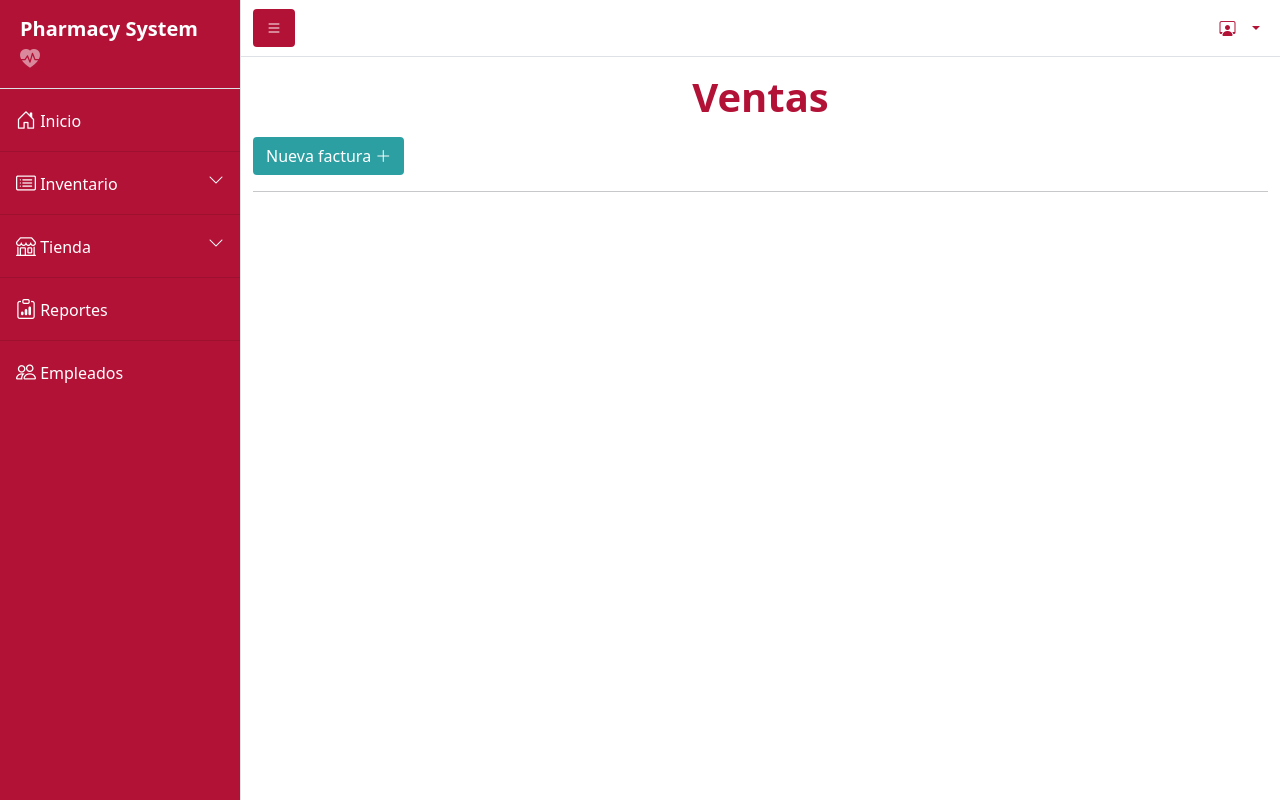
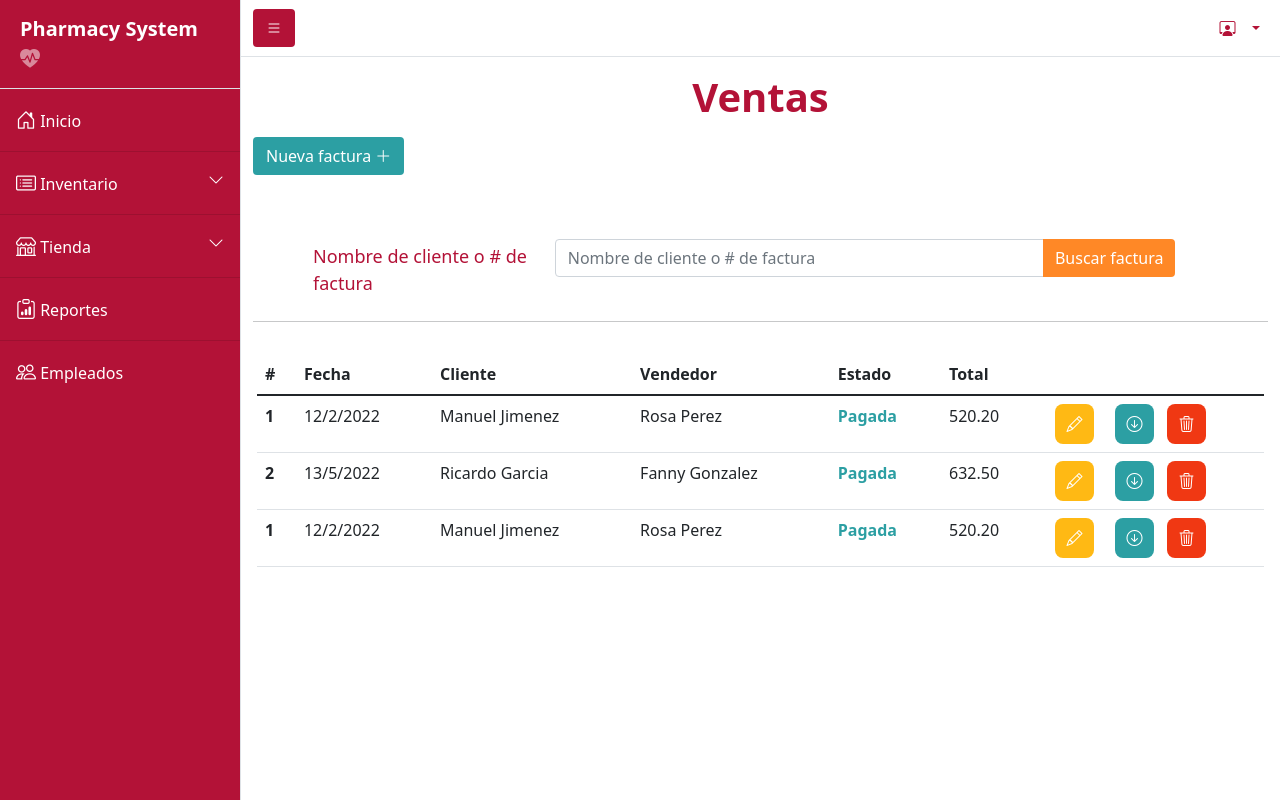
Before and after one commit to FelixAVeras/PharmacySystem_web, a PHP site: page /puntoVenta.php in a window 1280 px wide. Run offline with PHP 8.4, Linux system fonts and the light colour scheme; some libraries are stand-ins or nearby versions.

Commit message:
Cambios
Vista punto de ventas

```diff
--- /dev/null
+++ b/css/puntoVenta.css
@@ -0,0 +1,38 @@
+.label-buscar {
+  color: #b31237;
+  font-weight: 500;
+  font-size: 18px;
+}
+
+.btn-buscarFactura {
+  color: #fff !important;
+  background-color: #ff8826 !important;
+  border: none !important;
+}
+
+.btn-editar {
+  background-color: #ffb914;
+  color: #ffff;
+  padding: 8px;
+  width: 19%;
+  border-radius: 8px;
+}
+
+.btn-delete {
+  background-color: #f03813;
+  color: #ffff;
+  padding: 8px;
+  width: 19%;
+  border-radius: 8px;
+}
+
+.btn-detalles {
+  background-color: #2c9fa3;
+  color: #ffff;
+  padding: 8px;
+  width: 19%;
+  border-radius: 8px;
+}
+.estadoF {
+  color: #2c9fa3;
+}
--- a/puntoVenta.php
+++ b/puntoVenta.php
@@ -23,6 +23,8 @@ if(isset($_POST['btn_logout'])){
     <?php include ("headerLinks.php"); ?>
     <link rel="stylesheet" href="css/style.css">
     <link rel="stylesheet" href="css/custom.css">
+    <link rel="stylesheet" href="css/puntoVenta.css">
+
 
 </head>
 <body>
@@ -34,14 +36,106 @@ if(isset($_POST['btn_logout'])){
             <h1 class="text-center fw-bold mb-3 mt-3">
                Ventas
             </h1>
-            <button type="button" class="btn btnAgregar text-white " data-bs-toggle="modal" data-bs-target="#addCategoryModal">
+            <button type="button" class="btn btnAgregar text-white mb-3 " data-bs-toggle="modal" data-bs-target="#addCategoryModal">
                 Nueva factura
                 <i class="bi bi-plus-lg"></i>
             </button>
+           <div class="row m-auto mt-5 ms-5">
+            <div class="col-3">
+            <label for="formGroupExampleInput" class="form-label label-buscar mt-1">
+                Nombre de cliente o # de factura
+             </label>
+            </div>
+            <div class="col-8">
+            <div class="input-group ">
+            <input type="text" class="form-control" placeholder="Nombre de cliente o # de factura" aria-label="Recipient's username" aria-describedby="button-addon2">
+            <button class="btn  btn-buscarFactura" type="button" id="button-addon2">Buscar factura</button>
+            </div>
+            </div>
+           </div>
 
             <hr>
             <div class="row  p-3 categorias">
+            <table class="table">
+                <thead>
+                    <tr>
+                    <th scope="col">#</th>
+                    <th scope="col">Fecha</th>
+                    <th scope="col">Cliente</th>
+                    <th scope="col">Vendedor</th>
+                    <th scope="col">Estado</th>
+                    <th scope="col">Total</th>
+                    </tr>
+                </thead>
+                <tbody>
+                    <tr>
+                    <th scope="row">1</th>
+                    <td>12/2/2022</td>
+                    <td>Manuel Jimenez</td>
+                    <td>Rosa Perez</td>
+                    <td class="estadoF fw-bold">
+                        <p>Pagada</p>
+                    </td>
+                    <td>520.20</td>
+                    <td>
+                    <button onclick="editProduct()" class="btn-editar mx-2 border-0">
+                        <i class="bi bi-pencil"></i>
+                    </button>
+                    <button onclick="detailProduct()" class="btn-detalles mx-2 border-0">
+                    <i class="bi bi-arrow-down-circle"></i>
+                    </button>
 
+                    <button class="btn-delete border-0">
+                        <i class="bi bi-trash3"></i>
+                    </button>
+                    </td>
+                    </tr>
+                    <tr>
+                    <th scope="row">2</th>
+                    <td>13/5/2022</td>
+                    <td>Ricardo Garcia</td>
+                    <td>Fanny Gonzalez</td>
+                    <td class="estadoF fw-bold">
+                        <p>Pagada</p>
+                    </td>
+                    <td>632.50</td>
+                    <td>
+                    <button onclick="editProduct()" class="btn-editar mx-2 border-0">
+                        <i class="bi bi-pencil"></i>
+                    </button>
+                    <button onclick="detailProduct()" class="btn-detalles mx-2 border-0">
+                    <i class="bi bi-arrow-down-circle"></i>
+                    </button>
+
+                    <button class="btn-delete border-0">
+                        <i class="bi bi-trash3"></i>
+                    </button>
+                    </td>
+                    </tr>
+                    <tr>
+                    <th scope="row">1</th>
+                    <td>12/2/2022</td>
+                    <td>Manuel Jimenez</td>
+                    <td>Rosa Perez</td>
+                    <td class="estadoF fw-bold">
+                        <p>Pagada</p>
+                    </td>
+                    <td>520.20</td>
+                    <td>
+                    <button onclick="editProduct()" class="btn-editar mx-2 border-0">
+                        <i class="bi bi-pencil"></i>
+                    </button>
+                    <button onclick="detailProduct()" class="btn-detalles mx-2 border-0">
+                    <i class="bi bi-arrow-down-circle"></i>
+                    </button>
+
+                    <button class="btn-delete border-0">
+                        <i class="bi bi-trash3"></i>
+                    </button>
+                    </td>
+                    </tr>
+                </tbody>
+                </table>
 
 
             </div>
--- a/sidenav.php
+++ b/sidenav.php
@@ -27,7 +27,7 @@
         <div class="collapse" id="collapseTienda">
             <div class="list-group">
             <a href="" class="list-group-item list-group-item-action">Ventas</a>
-            <a href="" class="list-group-item list-group-item-action">Punto de Ventas</a>
+            <a href="puntoVenta.php" class="list-group-item list-group-item-action">Punto de Ventas</a>
             </div>
         </div>
         <a class="list-group-item list-group-item-action list-group-item-light p-3" href="#!">
```
